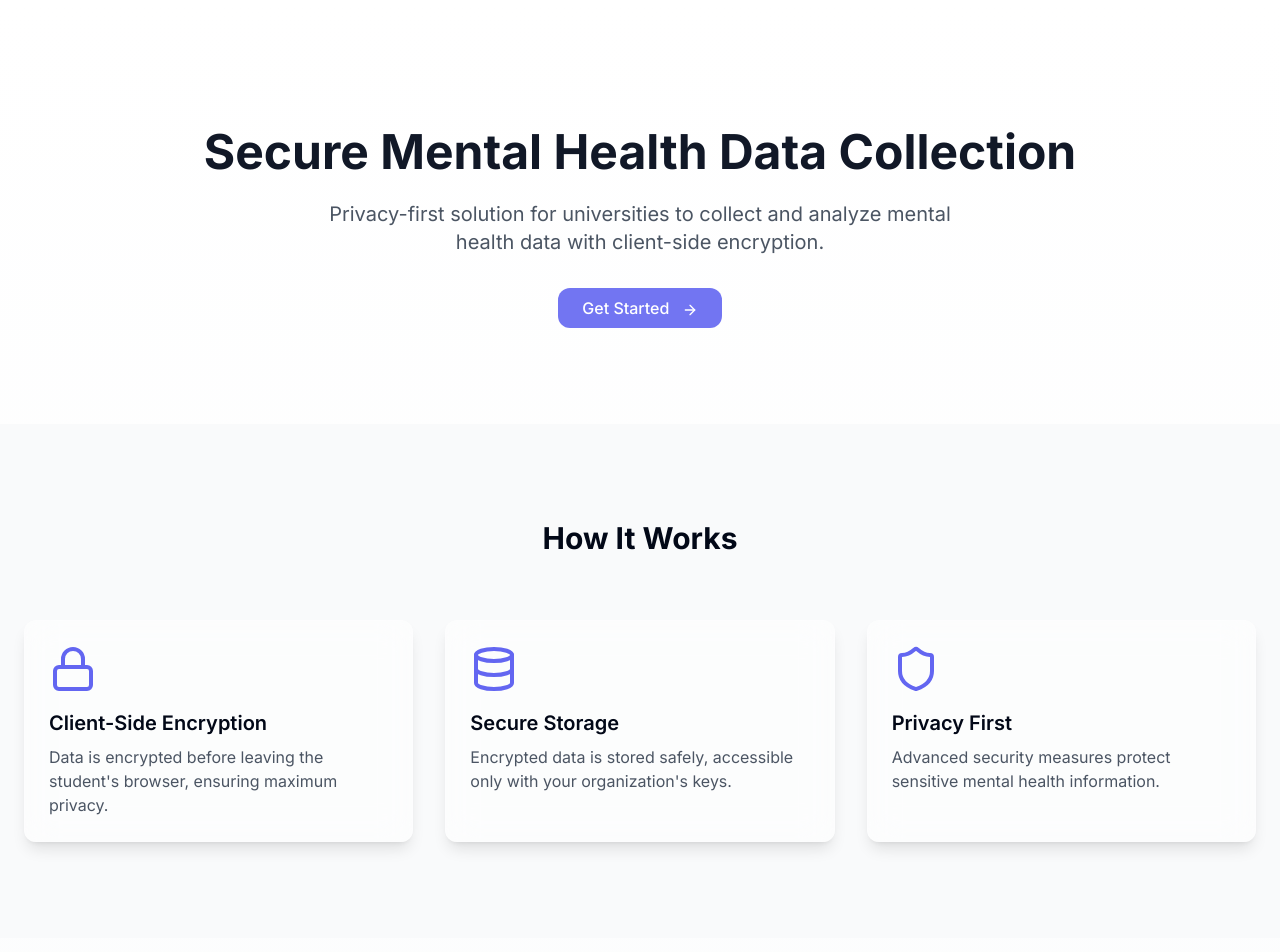
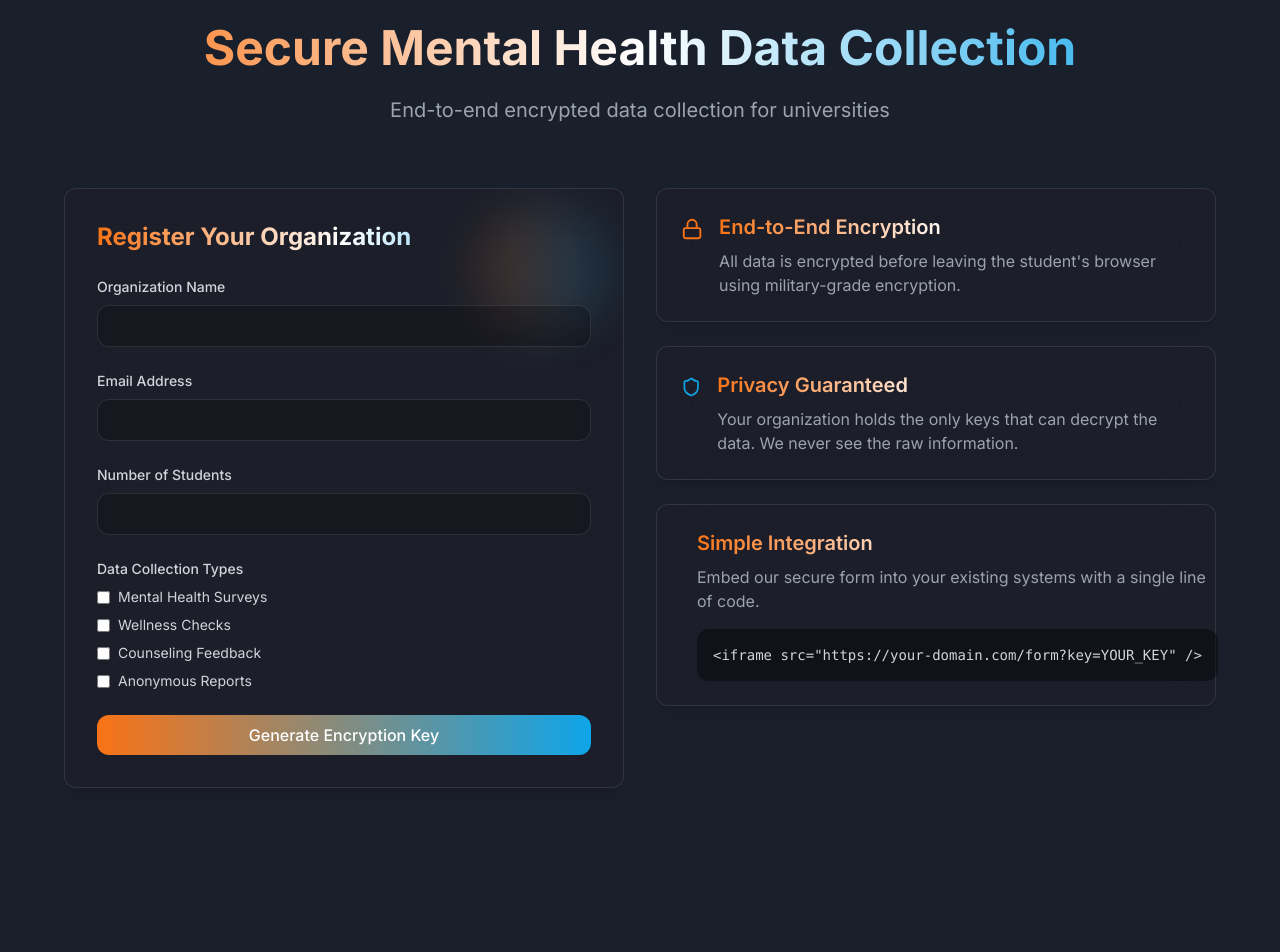
Before and after one commit to zoraizmohammad/treehacks-2025, a React (Vite) app: page / in a window 1280 px wide. Shown: the top 952 px of the page. After the commit the page ends 812 px from the top, so only its background shows below. Built offline with nearby package versions, Linux system fonts and the light colour scheme.

Commit message:
Update UI and Form Design
Refactored the UI to implement a modern dark scheme with rainbow orange and blue text.  The form now includes an organization encryption scheme display in the corner and updated questions.

```diff
--- a/src/index.css
+++ b/src/index.css
@@ -7,25 +7,25 @@
 
 @layer base {
   :root {
-    --background: 0 0% 100%;
-    --foreground: 222.2 84% 4.9%;
-    --card: 0 0% 100%;
-    --card-foreground: 222.2 84% 4.9%;
-    --popover: 0 0% 100%;
-    --popover-foreground: 222.2 84% 4.9%;
-    --primary: 221.2 83.2% 53.3%;
-    --primary-foreground: 210 40% 98%;
-    --secondary: 210 40% 96.1%;
-    --secondary-foreground: 222.2 47.4% 11.2%;
-    --muted: 210 40% 96.1%;
-    --muted-foreground: 215.4 16.3% 46.9%;
-    --accent: 210 40% 96.1%;
-    --accent-foreground: 222.2 47.4% 11.2%;
-    --destructive: 0 84.2% 60.2%;
-    --destructive-foreground: 210 40% 98%;
-    --border: 214.3 31.8% 91.4%;
-    --input: 214.3 31.8% 91.4%;
-    --ring: 221.2 83.2% 53.3%;
+    --background: 240 10% 3.9%;
+    --foreground: 0 0% 98%;
+    --card: 240 10% 3.9%;
+    --card-foreground: 0 0% 98%;
+    --popover: 240 10% 3.9%;
+    --popover-foreground: 0 0% 98%;
+    --primary: 0 0% 98%;
+    --primary-foreground: 240 5.9% 10%;
+    --secondary: 240 3.7% 15.9%;
+    --secondary-foreground: 0 0% 98%;
+    --muted: 240 3.7% 15.9%;
+    --muted-foreground: 240 5% 64.9%;
+    --accent: 240 3.7% 15.9%;
+    --accent-foreground: 0 0% 98%;
+    --destructive: 0 62.8% 30.6%;
+    --destructive-foreground: 0 0% 98%;
+    --border: 240 3.7% 15.9%;
+    --input: 240 3.7% 15.9%;
+    --ring: 240 4.9% 83.9%;
     --radius: 0.75rem;
   }
 
@@ -34,22 +34,32 @@
   }
 
   body {
-    @apply bg-background text-foreground font-[Inter];
+    @apply bg-[#1A1F2C] text-white font-[Inter];
     font-feature-settings: "rlig" 1, "calt" 1;
   }
 
   .glass-card {
-    @apply bg-white bg-opacity-50 backdrop-blur-lg border border-white border-opacity-20 rounded-xl shadow-lg;
+    @apply bg-[#221F26]/30 backdrop-blur-xl border border-white/10 rounded-xl shadow-lg;
   }
 
   .glass-button {
-    @apply bg-primary bg-opacity-90 backdrop-blur-sm text-white font-medium py-2 px-6 rounded-lg
-           transition-all duration-200 hover:bg-opacity-100 hover:shadow-md
+    @apply bg-gradient-to-r from-[#F97316] to-[#0EA5E9] text-white font-medium py-2 px-6 rounded-lg
+           transition-all duration-200 hover:shadow-lg hover:shadow-blue-500/20
            active:transform active:scale-95;
   }
 
   .input-field {
-    @apply w-full px-4 py-2 rounded-lg border border-gray-200 focus:outline-none focus:ring-2
-           focus:ring-primary focus:ring-opacity-50 transition-all duration-200;
+    @apply w-full px-4 py-2 rounded-lg border border-white/10 bg-black/20 text-white
+           focus:outline-none focus:ring-2 focus:ring-[#0EA5E9] focus:ring-opacity-50
+           transition-all duration-200;
+  }
+
+  .rainbow-text {
+    @apply bg-gradient-to-r from-[#F97316] via-white to-[#0EA5E9] bg-clip-text text-transparent;
+  }
+
+  .encryption-visualizer {
+    @apply absolute top-4 right-4 w-32 h-32 rounded-full
+           bg-gradient-to-r from-[#F97316] to-[#0EA5E9] opacity-20 blur-xl;
   }
 }
--- a/src/pages/Index.tsx
+++ b/src/pages/Index.tsx
@@ -1,169 +1,174 @@
 
 import { useState } from "react";
 import { motion } from "framer-motion";
-import { ArrowRight, Lock, Shield, Database, Code } from "lucide-react";
+import { Lock, Shield, Key } from "lucide-react";
 import { useToast } from "@/hooks/use-toast";
 
 const generatePublicKey = () => {
-  // Simulated key generation
   return `pk_${Math.random().toString(36).substring(2, 15)}`;
 };
 
 const Index = () => {
-  const [organizationName, setOrganizationName] = useState("");
-  const [email, setEmail] = useState("");
+  const [formData, setFormData] = useState({
+    organizationName: "",
+    email: "",
+    studentCount: "",
+    dataTypes: [] as string[],
+  });
+
   const { toast } = useToast();
 
-  const handleRegistration = (e: React.FormEvent) => {
+  const handleSubmit = (e: React.FormEvent) => {
     e.preventDefault();
     const publicKey = generatePublicKey();
 
     toast({
-      title: "Registration Successful!",
+      title: "Encryption Key Generated!",
       description: `Your public key is: ${publicKey}`,
     });
   };
 
   return (
-    <div className="min-h-screen bg-gradient-to-b from-white to-gray-50">
-      {/* Hero Section */}
-      <section className="container mx-auto px-6 pt-32 pb-24">
+    <div className="min-h-screen bg-[#1A1F2C] text-white p-6">
+      <div className="max-w-6xl mx-auto">
         <motion.div
           initial={{ opacity: 0, y: 20 }}
           animate={{ opacity: 1, y: 0 }}
-          transition={{ duration: 0.5 }}
-          className="text-center"
+          className="text-center mb-16"
         >
-          <h1 className="text-5xl font-bold text-gray-900 mb-6">
+          <h1 className="text-5xl font-bold rainbow-text mb-6">
             Secure Mental Health Data Collection
           </h1>
-          <p className="text-xl text-gray-600 mb-8 max-w-2xl mx-auto">
-            Privacy-first solution for universities to collect and analyze mental health data
-            with client-side encryption.
-          </p>
-          <button className="glass-button">
-            Get Started <ArrowRight className="inline-block ml-2" size={16} />
-          </button>
-        </motion.div>
-      </section>
-
-      {/* How It Works Section */}
-      <section className="bg-gray-50 py-24">
-        <div className="container mx-auto px-6">
-          <h2 className="text-3xl font-bold text-center mb-16">How It Works</h2>
-          <div className="grid md:grid-cols-3 gap-8">
-            <motion.div
-              whileHover={{ y: -5 }}
-              className="glass-card p-6"
-            >
-              <Lock className="w-12 h-12 text-primary mb-4" />
-              <h3 className="text-xl font-semibold mb-2">Client-Side Encryption</h3>
-              <p className="text-gray-600">
-                Data is encrypted before leaving the student's browser, ensuring maximum privacy.
+          <p className="text-xl text-gray-400 max-w-2xl mx-auto">
+            End-to-end encrypted data collection for universities
           </p>
         </motion.div>
 
+        <div className="grid md:grid-cols-2 gap-8">
+          {/* Form Section */}
           <motion.div
-              whileHover={{ y: -5 }}
-              className="glass-card p-6"
+            initial={{ opacity: 0, x: -20 }}
+            animate={{ opacity: 1, x: 0 }}
+            className="glass-card p-8 relative overflow-hidden"
           >
-              <Database className="w-12 h-12 text-primary mb-4" />
-              <h3 className="text-xl font-semibold mb-2">Secure Storage</h3>
-              <p className="text-gray-600">
-                Encrypted data is stored safely, accessible only with your organization's keys.
-              </p>
-            </motion.div>
-
-            <motion.div
-              whileHover={{ y: -5 }}
-              className="glass-card p-6"
-            >
-              <Shield className="w-12 h-12 text-primary mb-4" />
-              <h3 className="text-xl font-semibold mb-2">Privacy First</h3>
-              <p className="text-gray-600">
-                Advanced security measures protect sensitive mental health information.
-              </p>
-            </motion.div>
-          </div>
-        </div>
-      </section>
-
-      {/* Registration Section */}
-      <section className="py-24 container mx-auto px-6">
-        <div className="max-w-2xl mx-auto">
-          <h2 className="text-3xl font-bold text-center mb-8">Register Your Organization</h2>
-          <div className="glass-card p-8">
-            <form onSubmit={handleRegistration}>
-              <div className="space-y-6">
+            <div className="encryption-visualizer" />
+            <h2 className="text-2xl font-bold mb-6 rainbow-text">Register Your Organization</h2>
+            <form onSubmit={handleSubmit} className="space-y-6 relative z-10">
               <div>
-                  <label className="block text-sm font-medium text-gray-700 mb-2">
+                <label className="block text-sm font-medium text-gray-300 mb-2">
                   Organization Name
                 </label>
                 <input
                   type="text"
                   className="input-field"
-                    value={organizationName}
-                    onChange={(e) => setOrganizationName(e.target.value)}
+                  value={formData.organizationName}
+                  onChange={(e) => setFormData({ ...formData, organizationName: e.target.value })}
                   required
                 />
               </div>
+
               <div>
-                  <label className="block text-sm font-medium text-gray-700 mb-2">
+                <label className="block text-sm font-medium text-gray-300 mb-2">
                   Email Address
                 </label>
                 <input
                   type="email"
                   className="input-field"
-                    value={email}
-                    onChange={(e) => setEmail(e.target.value)}
+                  value={formData.email}
+                  onChange={(e) => setFormData({ ...formData, email: e.target.value })}
                   required
                 />
               </div>
-                <button type="submit" className="glass-button w-full">
-                  Generate Public Key
-                </button>
+
+              <div>
+                <label className="block text-sm font-medium text-gray-300 mb-2">
+                  Number of Students
+                </label>
+                <input
+                  type="number"
+                  className="input-field"
+                  value={formData.studentCount}
+                  onChange={(e) => setFormData({ ...formData, studentCount: e.target.value })}
+                  required
+                />
               </div>
-            </form>
+
+              <div>
+                <label className="block text-sm font-medium text-gray-300 mb-2">
+                  Data Collection Types
+                </label>
+                <div className="space-y-2">
+                  {["Mental Health Surveys", "Wellness Checks", "Counseling Feedback", "Anonymous Reports"].map((type) => (
+                    <label key={type} className="flex items-center space-x-2">
+                      <input
+                        type="checkbox"
+                        className="rounded border-gray-600 bg-black/20 text-[#0EA5E9]"
+                        onChange={(e) => {
+                          const newTypes = e.target.checked
+                            ? [...formData.dataTypes, type]
+                            : formData.dataTypes.filter(t => t !== type);
+                          setFormData({ ...formData, dataTypes: newTypes });
+                        }}
+                      />
+                      <span className="text-sm text-gray-300">{type}</span>
+                    </label>
+                  ))}
                 </div>
               </div>
-      </section>
 
-      {/* Embed Instructions */}
-      <section className="bg-gray-50 py-24">
-        <div className="container mx-auto px-6">
-          <h2 className="text-3xl font-bold text-center mb-16">
-            Easy Integration
-          </h2>
-          <div className="glass-card p-8 max-w-2xl mx-auto">
+              <button type="submit" className="glass-button w-full">
+                Generate Encryption Key
+              </button>
+            </form>
+          </motion.div>
+
+          {/* Encryption Info Section */}
+          <motion.div
+            initial={{ opacity: 0, x: 20 }}
+            animate={{ opacity: 1, x: 0 }}
+            className="space-y-6"
+          >
+            <div className="glass-card p-6">
               <div className="flex items-start space-x-4">
-              <Code className="w-8 h-8 text-primary flex-shrink-0 mt-1" />
+                <Lock className="w-8 h-8 text-[#F97316]" />
                 <div>
-                <h3 className="text-xl font-semibold mb-4">
-                  Embed Our Form
-                </h3>
-                <p className="text-gray-600 mb-4">
-                  Simply add our form component to your existing mental health surveys:
+                  <h3 className="text-xl font-semibold mb-2 rainbow-text">End-to-End Encryption</h3>
+                  <p className="text-gray-400">
+                    All data is encrypted before leaving the student's browser using military-grade encryption.
                   </p>
-                <pre className="bg-gray-900 text-gray-100 p-4 rounded-lg text-sm overflow-x-auto">
-                  {`<iframe
-  src="https://your-domain.com/form?key=YOUR_PUBLIC_KEY"
-  width="100%"
-  height="600px"
-  frameBorder="0"
-/>`}
+                </div>
+              </div>
+            </div>
+
+            <div className="glass-card p-6">
+              <div className="flex items-start space-x-4">
+                <Shield className="w-8 h-8 text-[#0EA5E9]" />
+                <div>
+                  <h3 className="text-xl font-semibold mb-2 rainbow-text">Privacy Guaranteed</h3>
+                  <p className="text-gray-400">
+                    Your organization holds the only keys that can decrypt the data. We never see the raw information.
+                  </p>
+                </div>
+              </div>
+            </div>
+
+            <div className="glass-card p-6">
+              <div className="flex items-start space-x-4">
+                <Key className="w-8 h-8 text-[#F97316]" />
+                <div>
+                  <h3 className="text-xl font-semibold mb-2 rainbow-text">Simple Integration</h3>
+                  <p className="text-gray-400">
+                    Embed our secure form into your existing systems with a single line of code.
+                  </p>
+                  <pre className="mt-4 bg-black/40 p-4 rounded-lg text-sm overflow-x-auto text-gray-300">
+                    {`<iframe src="https://your-domain.com/form?key=YOUR_KEY" />`}
                   </pre>
                 </div>
               </div>
             </div>
+          </motion.div>
         </div>
-      </section>
-
-      {/* Footer */}
-      <footer className="bg-white py-12">
-        <div className="container mx-auto px-6 text-center text-gray-600">
-          <p>© 2024 Mental Health Data Haven. All rights reserved.</p>
       </div>
-      </footer>
     </div>
   );
 };
```
Lines whose indentation alone changed are shown as unchanged.
